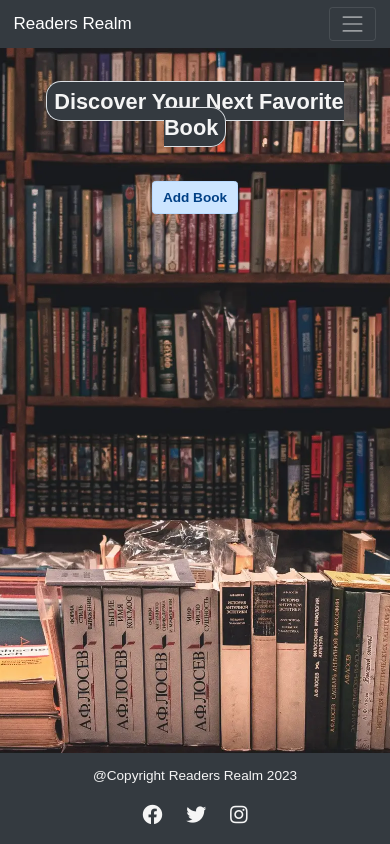
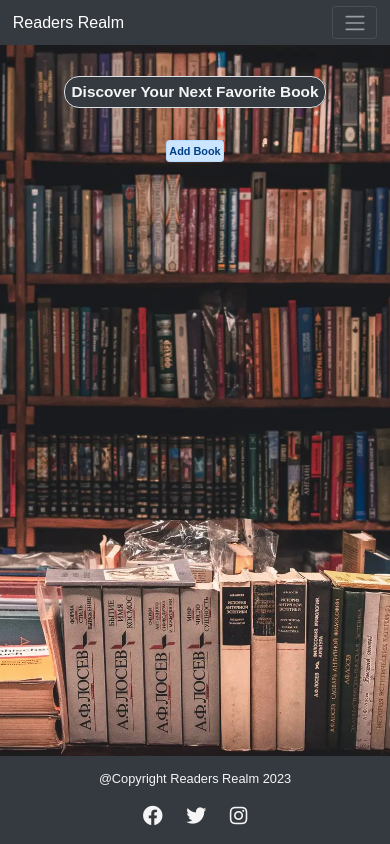
Before and after one commit to Craig-Hudson/online-book-review, a Flask app: page /browse_books in a window 390 px wide. Run offline with Flask 2, Linux system fonts and the light colour scheme; data that the repository does not hold is empty.

Commit message:
FIX: font size of browse book page title, and adjust button size

```diff
--- a/readersrealm/static/css/style.css
+++ b/readersrealm/static/css/style.css
@@ -142,26 +142,13 @@ footer {
     border: 1px solid #b8daff;
 }
 
+.button-small {
+    padding: 2px;
+    font-size: 85%;
+}
+
 .rounded {
     border-radius: 15px!important;
-}
-
-
-/* Mobile media queries */
-@media screen and (max-width: 320px) {
-    .browse-books-title {
-        font-size: 75%;
-    }
-}
-
-@media screen and (max-width: 576px) {
-    .browse-books-title {
-        font-size: 120%;
-    }
-
-    html {
-        font-size: 80%!important;
-    }
 }
 
 
@@ -174,8 +161,25 @@ footer {
     .browse-books-title {
         display: block;
         width: 100%;
-        font-size: 160%;
+        font-size: 160%!important;
     }
 }
 
+@media screen and (max-width: 576px) {
+    .browse-books-title {
+        font-size: 120%!important;
+    }
+
+    html {
+        font-size: 80%!important;
+    }
+}
+
+@media screen and (max-width: 320px) {
+    .browse-books-title {
+        font-size: 70%!important;
+    }
+}
+
+
 /* larger screen */
--- a/readersrealm/templates/browse-books.html
+++ b/readersrealm/templates/browse-books.html
@@ -6,12 +6,12 @@
 
     {% if not session.get('user_id') %}
         <!-- Add Book button with data-toggle and data-target attributes -->
-        <button type="button" class="btn btn-primary" data-toggle="modal" data-target="#loginModal">
+        <button type="button" class="btn btn-primary button-small font-weight-bold" data-toggle="modal" data-target="#loginModal">
             Add Book
         </button>
     {% else %}
         <!-- If the user is logged in, show a different button or any other content -->
-        <a href="{{ url_for('add_book') }}" aria-label="Add book page" class="btn btn-primary font-weight-bold">Add Book</a>
+        <a href="{{ url_for('add_book') }}" aria-label="Add book page" class="btn btn-primary button-small font-weight-bold">Add Book</a>
     {% endif %}
 </div>
 
```
